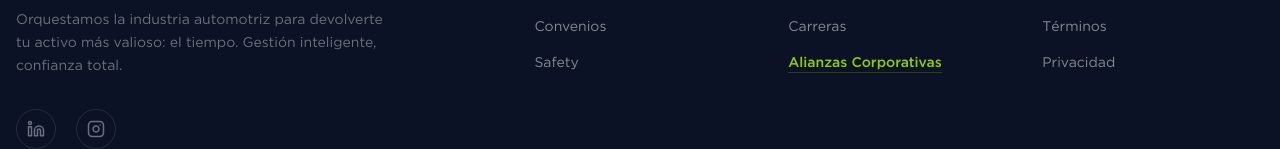
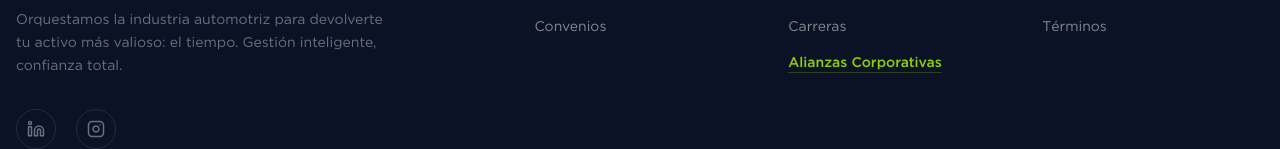
Before and after one commit to plinares-blip/Alfred_Landing_Pablo, a Next.js app in the folder alfred-landing/: page / in a window 1280 px wide. Shown: the part 8647-8796 px from the top of the page. Built offline with nearby package versions, Linux system fonts and the light colour scheme.

Commit message:
Corrección de footers

```diff
--- a/alfred-landing/components/layout/Footer.tsx
+++ b/alfred-landing/components/layout/Footer.tsx
@@ -123,8 +123,7 @@ export function Footer() {
                             title="Producto"
                             links={[
                                 { label: "Servicios", href: "#servicios" },
-                                { label: "Convenios", href: "#convenios" },
-                                { label: "Safety", href: "#conductores" }
+                                { label: "Convenios", href: "#convenios" }
                             ]}
                         />
 
@@ -140,9 +139,8 @@ export function Footer() {
                         <FooterSection
                             title="Soporte"
                             links={[
-                                { label: "Centro de Ayuda", href: "#" },
-                                { label: "Términos", href: "#" },
-                                { label: "Privacidad", href: "#" }
+                                { label: "Centro de Ayuda", href: "#soporte" },
+                                { label: "Términos", href: "#" }
                             ]}
                         />
 
--- a/alfred-landing/components/sections/SupportStrip.tsx
+++ b/alfred-landing/components/sections/SupportStrip.tsx
@@ -4,7 +4,7 @@ import { motion } from "framer-motion";
 
 export function SupportStrip() {
     return (
-        <section className="w-full bg-[#111E3E] py-24 relative overflow-hidden">
+        <section id="soporte" className="w-full bg-[#111E3E] py-24 relative overflow-hidden">
             {/* Top Transition (Blur/Fade from Convenios #020D20) */}
             <div className="absolute top-0 left-0 w-full h-32 bg-gradient-to-b from-[#020D20] to-transparent z-10 pointer-events-none" />
 
```
